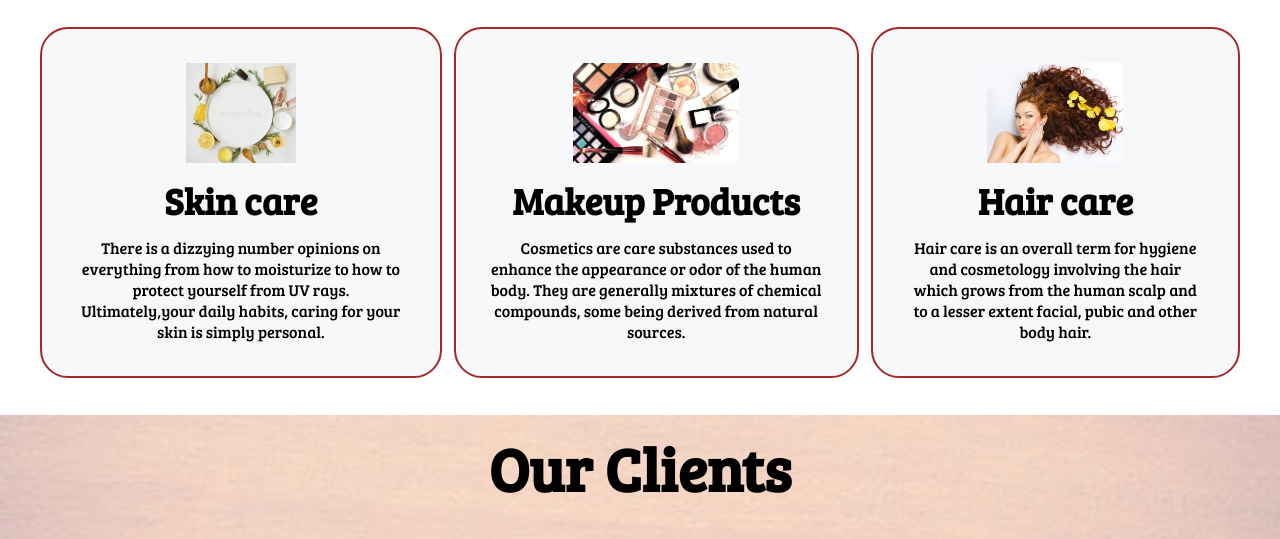
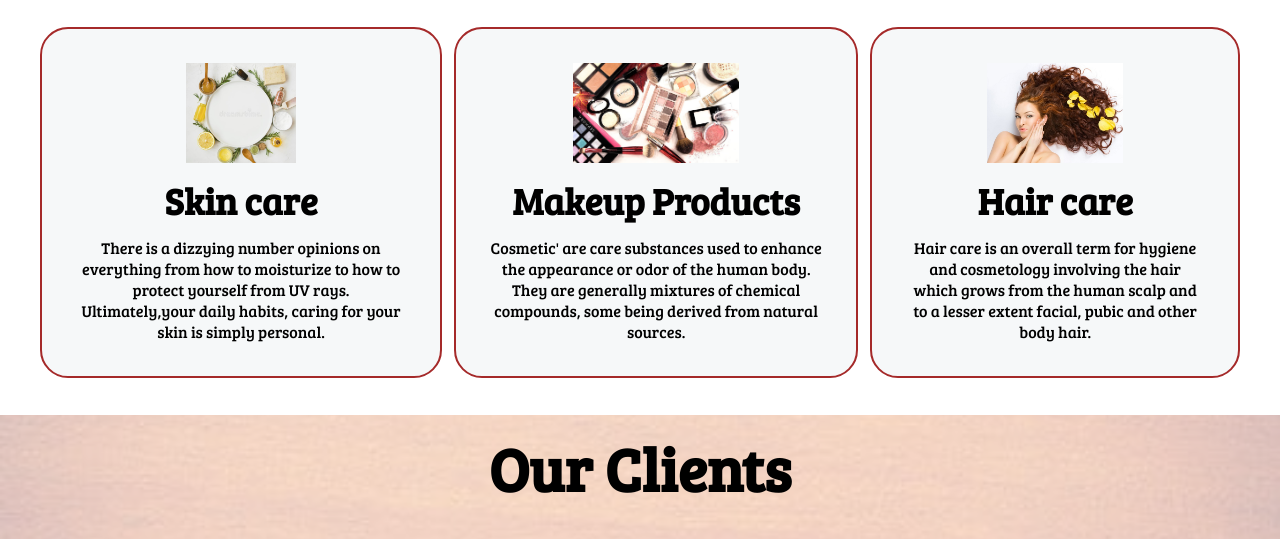
Before and after one commit to namrata2199/static-webpage, a plain HTML site: page index.html in a window 1280 px wide. Shown: the part 780-1319 px from the top of the page. Drawn offline with Linux system fonts and the light colour scheme.

Commit message:
added index.html

```diff
--- a/index.html
+++ b/index.html
@@ -41,7 +41,7 @@
                 <div class="box">
                     <img src="img/b2.jpg" alt="">
                     <h2 class="h-secondary center">Makeup Products</h2>
-                    <p class="center">Cosmetics are care substances used to enhance the appearance or odor of the human body. They are generally mixtures of chemical compounds, some being derived from natural sources.</p>
+                    <p class="center">Cosmetic'<s></s> are care substances used to enhance the appearance or odor of the human body. They are generally mixtures of chemical compounds, some being derived from natural sources.</p>
                  </div>
                  <div class="box">
                     <img src="img/b3.jpg" alt="">
```
